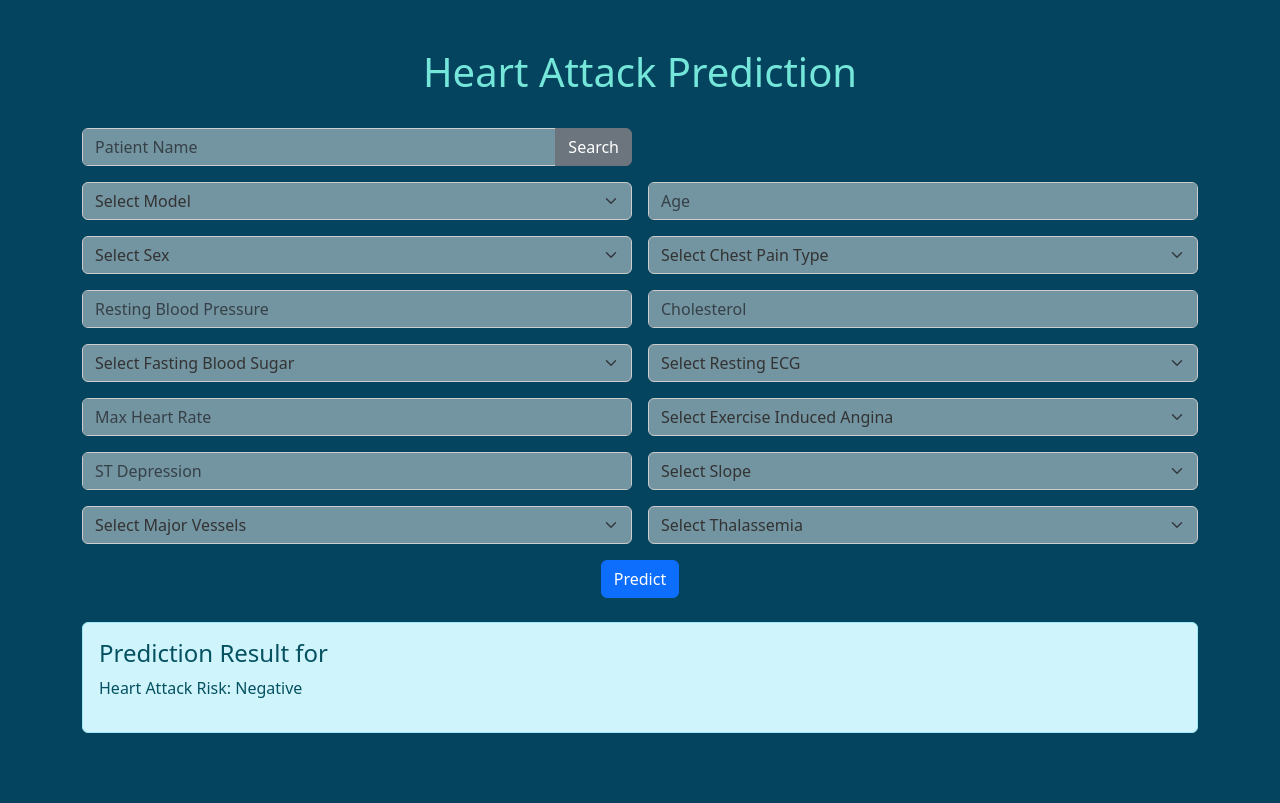
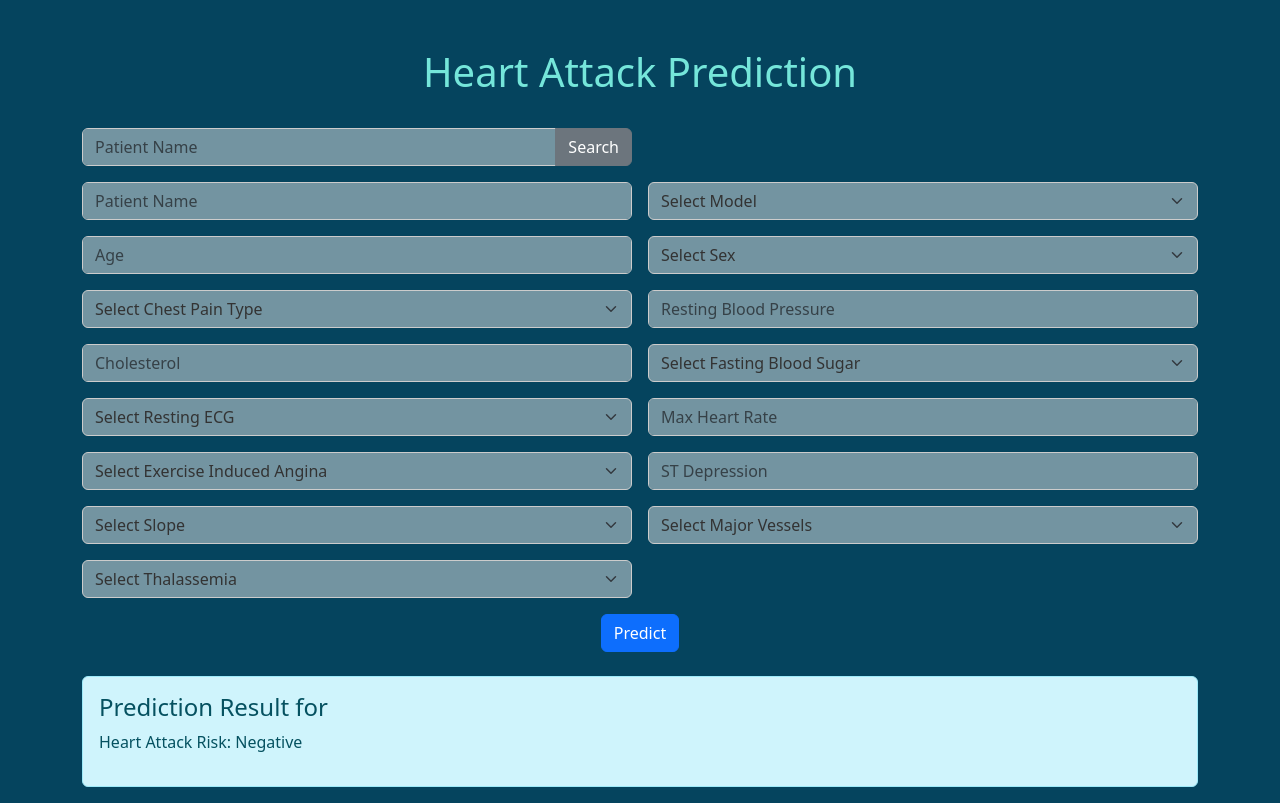
Before and after one commit to arnavj1903/Disease-Prediction-Using-ML-DL-and-QML, a Flask app: template templates/heart-attack.html in a window 1280 px wide. Before the commit the page ends 733 px from the top, so only its background shows below. Run offline with Flask 3, Linux system fonts and the light colour scheme; the template is opened without the code that fills it, so the values that code supplies are empty.

Commit message:
For Aniketh pookie

```diff
--- a/app.py
+++ b/app.py
@@ -369,6 +369,11 @@
         return jsonify({'records': None, 'no_records': True})
 
     records, no_records = _get_patient_records(doctor_id, name, disease)
+
+    print()
+    print(f"patient records of {name}", records)
+    print()
+
     return jsonify({
         'records': records,
         'no_records': no_records
@@ -393,6 +398,11 @@
     features = []
     age = None
     error_message = None
+
+    #checking input data
+    print()
+    print("input data", request.form)
+    print()
 
     for feature in FEATURE_LISTS[disease]:
         value = request.form.get(feature)
@@ -489,6 +499,10 @@
     # Store or update patient data
     feature_dict = {feature: value for feature, value in zip(FEATURE_LISTS[disease], features)}
 
+    print()
+    print("patient name", name)
+    print()
+
     if name:
         patient = PatientData.query.filter_by(
             doctor_id=doctor_id, name=name, disease=disease, age=age
@@ -498,6 +512,11 @@
             patient.features = feature_dict
             patient.result = float(prediction)
             patient.risk_label = risk_label
+
+            print()
+            print("updating patient data")
+            print()
+
         else:
             new_patient = PatientData(
                 doctor_id=doctor_id,
@@ -509,6 +528,10 @@
                 risk_label=risk_label
             )
             db.session.add(new_patient)
+
+            print()
+            print("adding new patient data")
+            print()
 
         db.session.commit()
 
--- a/templates/heart-attack.html
+++ b/templates/heart-attack.html
@@ -2,7 +2,7 @@
 {% block title %}Heart Attack Prediction{% endblock %}
 {% block content %}
     <h1 class="text-center" style="color: #75e6da;">Heart Attack Prediction</h1><br>
-    <form id="searchForm" method="post" class="row g-3 mb-3">
+    <form id="searchForm" method="post" action="{{ url_for('search_patient', disease='heart-attack') }}" class="row g-3 mb-3">
         <div class="col-6">
             <div class="input-group">
                 <input type="text" name="name" id="patientName" class="form-control" placeholder="Patient Name" value="{{ name }}" required>
@@ -11,6 +11,9 @@
         </div>
     </form>
     <form id="predictionForm" method="post" action="{{ url_for('predict', disease='heart-attack') }}" class="row g-3">
+        <div class="col-6">
+            <input type="text" name="name" class="form-control" placeholder="Patient Name" value="{{ name }}" required>
+        </div>
         <div class="col-6">
             <select name="model" class="form-select" required>
                 <option value="">Select Model</option>
```
Also changed, not shown: 1 other file.
